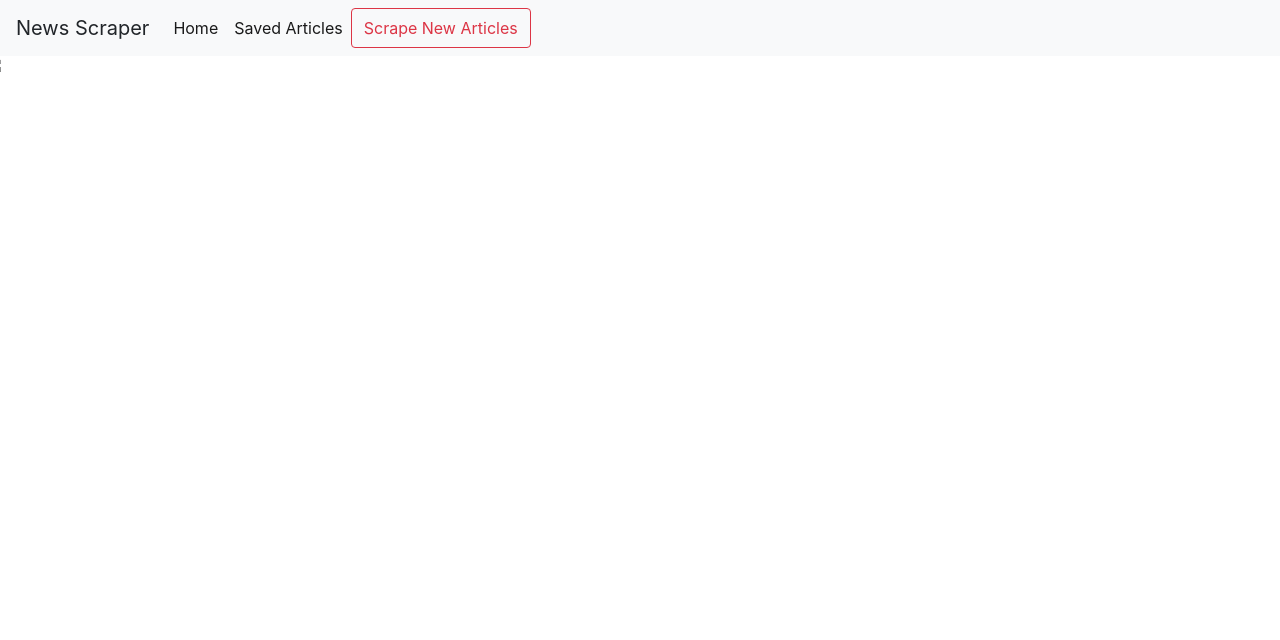
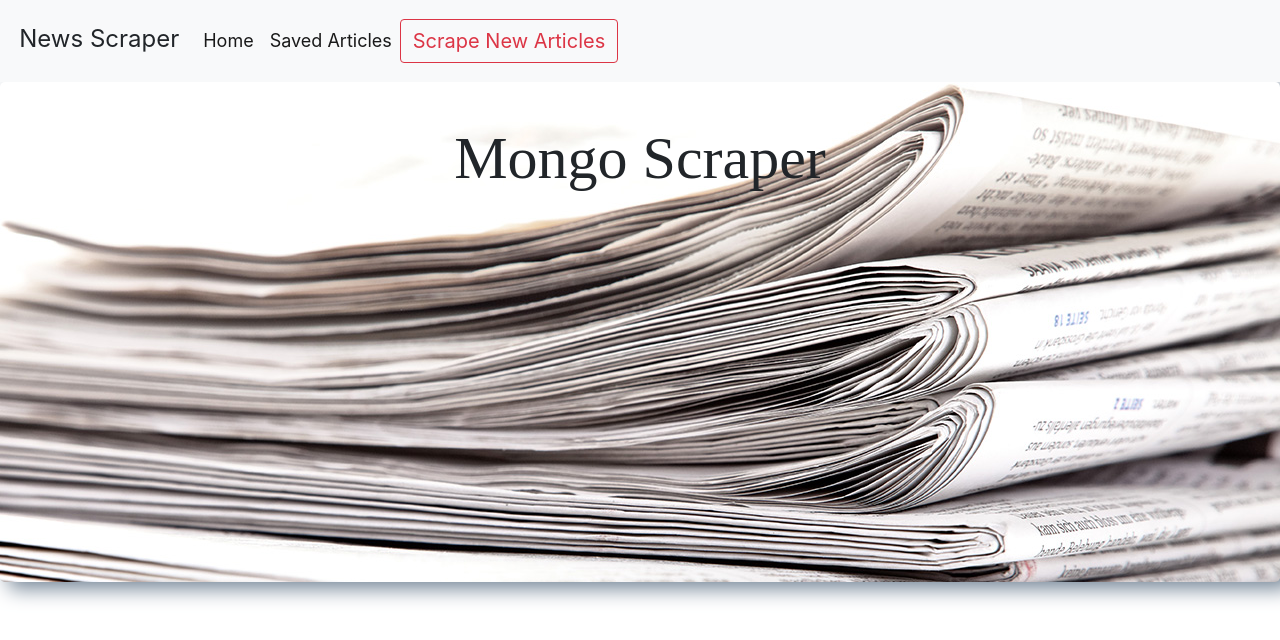
Before and after one commit to RichHolme/MongoScraper, a website: page public/index.html in a window 1280 px wide. Drawn offline with nearby package versions, Linux system fonts and the light colour scheme; no server answers.

Commit message:
UI updates

```diff
--- a/public/app.js
+++ b/public/app.js
@@ -3,7 +3,7 @@ $.get("/articles", function(data) {
   // For each one
   for (var i = 0; i < data.length; i++) {
     // Display the apropos information on the page
-    $("#articles").append("<ul id='articleList'><li id='title' class='list-group-item active' data-id='" + data[i]._id + "'>" + data[i].title + "<button id='saveBtn' class='btn btn-danger'>Save Article</button></li><li id='link' class='list-group-item'><a target='_blank' href=" + data[i].link + ">Click Here to Read the Article</a></li></ul>");
+    $("#articles").append("<ul id='articleList'><li id='title' class='title list-group-item active' data-id='" + data[i]._id + "'>" + data[i].title + "<button id='saveBtn' class='btn btn-danger'>Save Article</button></li><li id='link' class='list-group-item'><a target='_blank' href=" + data[i].link + ">Click Here to Read the Article</a></li></ul>");
 
   }
 });
--- a/public/index.html
+++ b/public/index.html
@@ -12,7 +12,7 @@
   <body>
       <nav class="navbar navbar-expand-lg navbar-light bg-light">
         <a class="navbar-brand">News Scraper</a>
-        <div class="collapse navbar-collapse" id="navbarSupportedContent">
+        <div class="" id="navbarSupportedContent">
           <ul class="navbar-nav mr-auto">
             <li class="nav-item active">
               <a class="nav-link" href="#">Home <span class="sr-only">(current)</span></a>
@@ -25,10 +25,26 @@
         </div>
       </nav>
 
-    <div class="row">
+    <!-- <div class="row">
       <img id="backgroundImg" src="./images/news.jpg">
+      <div class="pageLogo">
+        <h1>Mongo Scraper</h1>
+        <p>New York Times Edition</p>
+      </div>
     </div>
-    <div>
+    <div> -->
+
+    <div class="jumbotron text-center">
+        <div class="overlay">
+        </div>
+        <div class="background-image">
+            <!-- <img id="backgroundImg" src="./images/news.jpg"> -->
+        </div>
+        <div class="caption">
+          <h1 id="titleHead">Mongo Scraper</h1>
+          <!-- <pid="desc">Fox News Edition</p> -->
+        </div>
+      </div>
       <!-- <div id="articlesHeader" align="center">Articles</div> -->
       <div id="row">
         <div id="articles"></div>
--- a/public/style.css
+++ b/public/style.css
@@ -45,9 +45,32 @@ textarea {
   height: 200px;
   font-size: 18px;
 }
-#backgroundImg{
+/* #backgroundImg{ */
+  /* margin: auto;
   width: 100%;
-  margin-bottom: 20px;
+  height: 100%;
+  /* margin-bottom: 30px; */
+  /* border: solid 1px black; */
+  /* box-shadow: 10px 5px 20px 2px lightslategrey; */
+/* }  */
+
+#titleHead{
+  font-size: 60px;
+  /* background-color: #f8f9fa; */
+  /* width: 35%; */
+  margin: auto;
+  padding-bottom: 1%;
+  margin-top: -2%;
+}
+
+.jumbotron {
+  background-image: url("./images/newspapers.jpg");
+  background-size: cover;
+  /* background-size: 100%; */
+  /* color: white; */
+  font-family: "Cormorant SC";
+  height: 500px;
+  box-shadow: 10px 5px 20px 2px lightslategrey;
 }
 
 #articleList{
@@ -76,6 +99,10 @@ textarea {
   font-size: 28px;
 }
 
+#link{
+  font-size: 20px;
+}
+
 #notes{
   border: 1px solid lightgrey;
   width: 100%;
@@ -86,15 +113,27 @@ textarea {
 #xbtn{
   float: right;
 }
-/*#articlesHeader{
-  background-color: #7997a1;
+
+#scrapeBtn{
+  font-size: 20px;
+}
+
+.nav-link{
+  font-size: 18px;
+}
+
+.navbar-brand{
+  font-size: 24px !important;
+  padding-top: 0 !important;
+}
+
+.navbar{
+  padding: 1.2rem 1.2rem !important;
+}
+
+.pageLogo{
+  margin: auto;
   text-align: center;
-  color: white;
-  font-size: 30px;
-}*/
-
-/*.title{
-  color: white;
-  font-style: 30px;
-  background-color: #7997a1;
-}*/
+  position: absolute;
+  top: 0;
+}
```
Also changed, not shown: public/saved.html (+5 -1 lines), public/images/newspapers.jpg (added).
